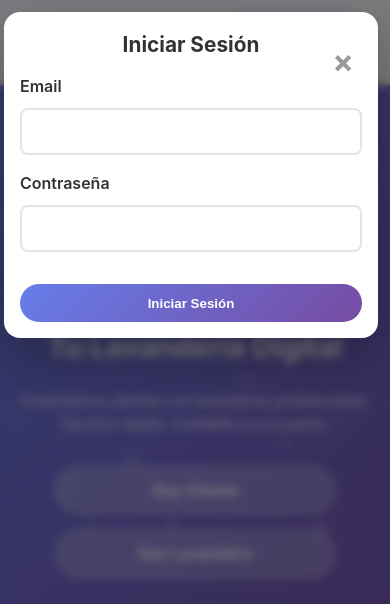
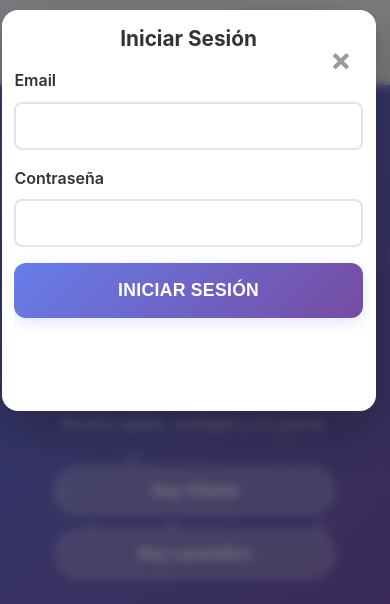
Before and after one commit to Jurymar/Pulcro, a plain HTML site: page index.html in a window 390 px wide. Both pictures are taken after a click on the link "Iniciar Sesión". Drawn offline with Linux system fonts and the light colour scheme; no server answers; a script that the page names is missing.

Commit message:
modifying buttons in forms

```diff
--- a/assets/css/styles.css
+++ b/assets/css/styles.css
@@ -107,6 +107,38 @@ body {
 .btn-primary:hover {
   transform: translateY(-2px);
   box-shadow: 0 8px 25px rgba(102, 126, 234, 0.3);
+}
+
+/* Estilos específicos para botones de formulario */
+.modal .btn-primary {
+  padding: 0.8rem 1.5rem;
+  font-size: 1rem;
+  font-weight: 700;
+  letter-spacing: 0.3px;
+  text-transform: uppercase;
+  border-radius: 10px;
+  min-height: 48px;
+  display: flex;
+  align-items: center;
+  justify-content: center;
+  gap: 0.5rem;
+  box-shadow: 0 4px 15px rgba(102, 126, 234, 0.2);
+}
+
+.modal .btn-primary:hover {
+  transform: translateY(-2px);
+  box-shadow: 0 6px 20px rgba(102, 126, 234, 0.3);
+}
+
+/* Mejoras para móvil */
+@media (max-width: 768px) {
+  .modal .btn-primary {
+    padding: 0.9rem 1.5rem;
+    font-size: 1.1rem;
+    min-height: 52px;
+    border-radius: 12px;
+    margin-top: 1.5rem;
+  }
 }
 
 /* Menú hamburguesa */
@@ -429,6 +461,19 @@ body {
   overflow-x: hidden;
   display: flex;
   flex-direction: column;
+}
+
+/* Asegurar que el botón siempre sea visible en móvil */
+@media (max-width: 768px) {
+  .modal-content {
+    max-height: 98vh;
+    margin: 0.5% auto;
+    padding: 1.5rem;
+  }
+
+  .modal form {
+    padding-bottom: 2rem; /* Espacio extra para el botón */
+  }
 }
 
 @keyframes modalSlideIn {
@@ -780,6 +825,11 @@ body.modal-open {
   .form-group {
     margin-bottom: 1.2rem;
   }
+
+  /* Asegurar que el botón sea visible en móvil */
+  .modal form {
+    padding-bottom: 3rem;
+  }
 }
 
 @media (max-width: 600px) {
@@ -869,6 +919,11 @@ body.modal-open {
     left: 1rem;
     max-width: none;
   }
+
+  /* Asegurar espacio para el botón en pantallas pequeñas */
+  .modal form {
+    padding-bottom: 4rem;
+  }
 }
 
 @media (max-width: 400px) {
@@ -892,6 +947,23 @@ body.modal-open {
   .nav-menu {
     width: 90vw;
     padding: 5rem 1.5rem 2rem 1.5rem;
+  }
+
+  /* Asegurar que el botón sea visible en pantallas muy pequeñas */
+  .modal-content {
+    margin: 0.1rem;
+    max-height: 99.8vh;
+    padding: 0.8rem;
+  }
+
+  .modal form {
+    padding-bottom: 5rem;
+  }
+
+  .modal .btn-primary {
+    padding: 1rem 1.5rem;
+    font-size: 1.1rem;
+    min-height: 55px;
   }
 }
 
```
